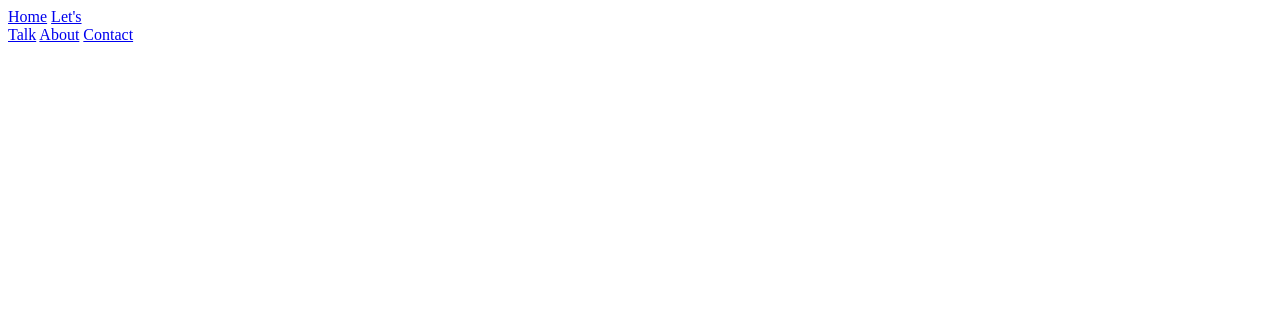
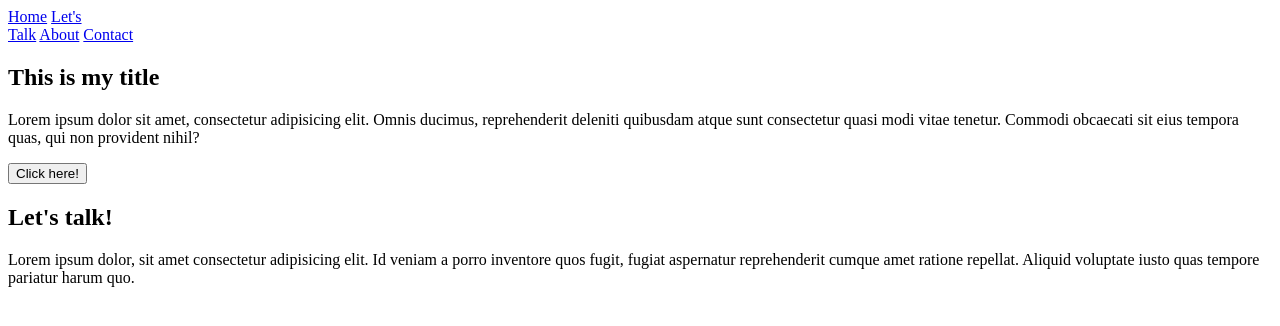
Before and after one commit to justinrivera47/talkShowWebsite, a plain HTML site: page index.html in a window 1280 px wide. Drawn offline with Linux system fonts and the light colour scheme.

Commit message:
Touched on the top section and second section.

```diff
--- a/index.html
+++ b/index.html
@@ -3,7 +3,7 @@
   <meta charset="UTF-8">
   <meta http-equiv="X-UA-Compatible" content="IE=edge">
   <meta name="viewport" content="width=device-width, initial-scale=1.0">
-  <title>Document</title>
+  <title>Talk Show</title>
 
   <!-- Linking style sheets -->
   <link rel="stylesheet" href="index.css">
@@ -25,11 +25,28 @@
   <!-- top Section -->
 
   <section id="home">
+    <div class='top-image'>
+      <img src="" alt="">
+    </div>
+    <div class="top-p">
+      <h1>This is my title</h1>
+      <p>Lorem ipsum dolor sit amet, consectetur adipisicing elit. Omnis ducimus, reprehenderit deleniti quibusdam atque sunt consectetur quasi modi vitae tenetur. Commodi obcaecati sit eius tempora quas, qui non provident nihil?</p>
+      <button>Click here!</button>
+    </div>
+  </section>
 
+  <!-- Second section -->
 
+  <section id="lets-talk">
+    <div class='second-img'>
+      <img src="" alt="">
+    </div>
+    <div class="second-p">
+      <h2>Let's talk!</h2>
+      <p>Lorem ipsum dolor, sit amet consectetur adipisicing elit. Id veniam a porro inventore quos fugit, fugiat aspernatur reprehenderit cumque amet ratione repellat. Aliquid voluptate iusto quas tempore pariatur harum quo.</p>
+    </div>
 
   </section>
-
 
 
   <!-- Link to JS -->
```
